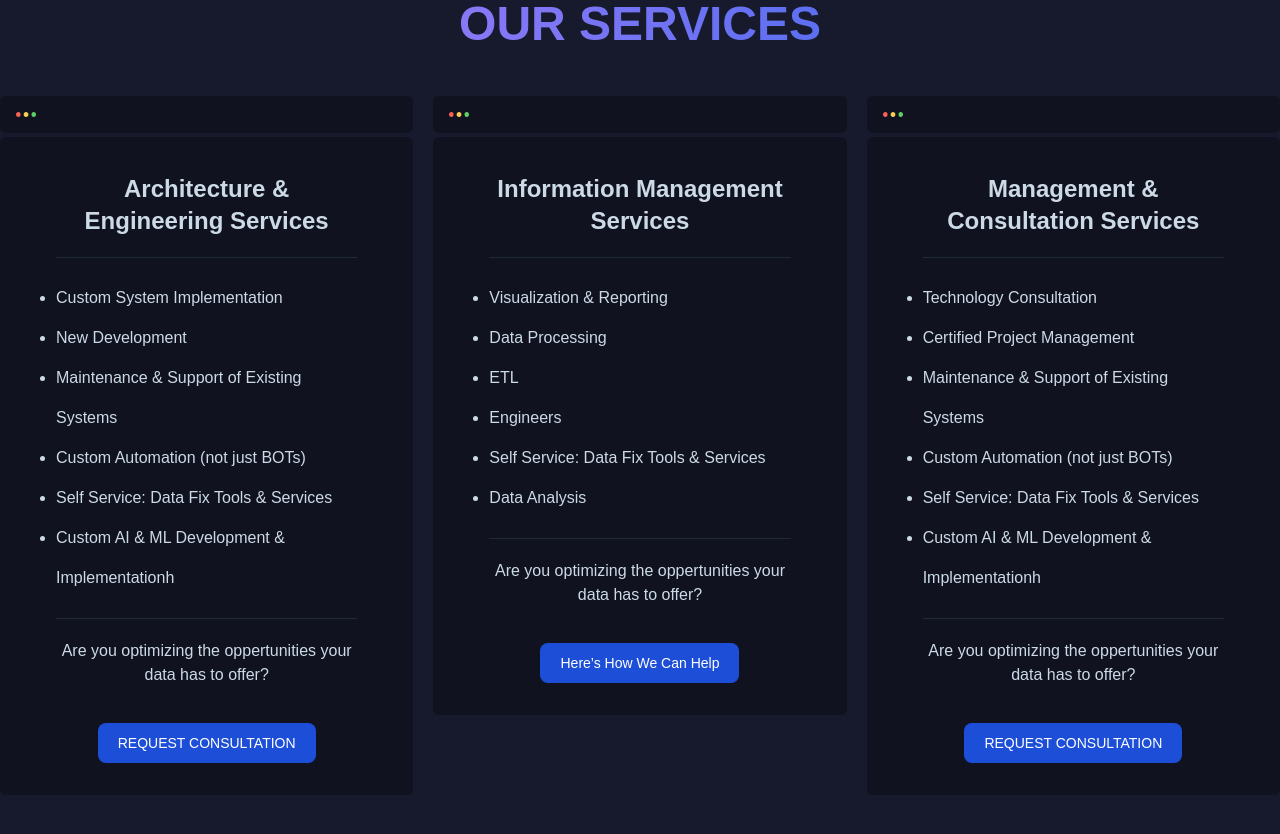
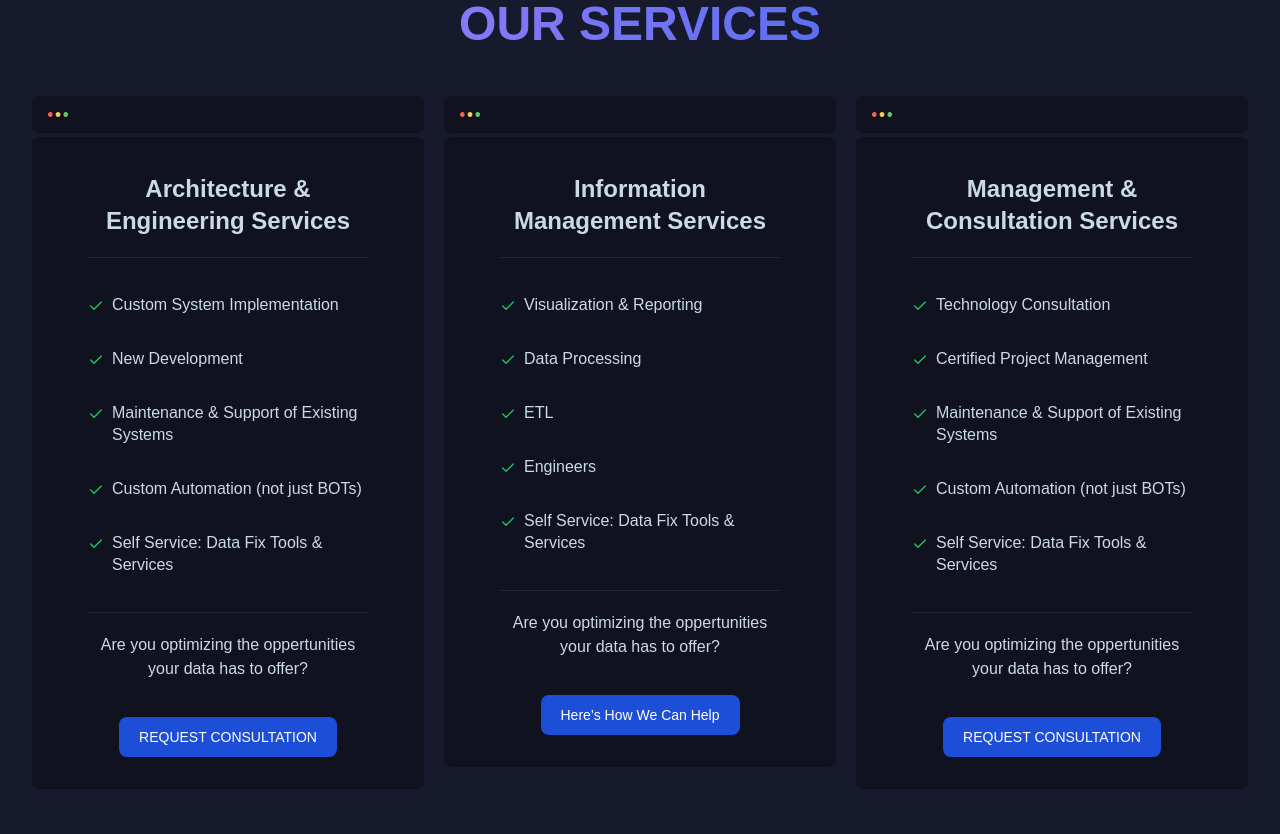
Before and after one commit to Crackerm101/quanticcorp-landingpage, a Next.js app: page /sections/services in a window 1280 px wide. Built offline with nearby package versions, Linux system fonts and the light colour scheme.

Commit message:
Update services.js

```diff
--- a/pages/sections/services.js
+++ b/pages/sections/services.js
@@ -1,7 +1,7 @@
 import React from "react";
 import Image from "next/image";
 import { v4 as uuidv4 } from "uuid";
-
+import { FiCheck } from "react-icons/fi";
 const ServiceCard = [
     {
         id: uuidv4(),
@@ -44,10 +44,13 @@ const ServiceCard = [
 export default function services() {
     return (
         <section>
-            <h1 className="mb-2 bg-gradient-to-r from-purple-400 to-blue-600 bg-clip-text text-center text-4xl font-black text-transparent md:text-4xl lg:text-5xl">
+            <h1
+                className="mb-2 bg-gradient-to-r from-purple-400 to-blue-600 bg-clip-text md:text-center text-3xl font-black
+            text-transparent md:text-4xl lg:text-5xl"
+            >
                 OUR SERVICES
             </h1>
-            <div className="grid grid-cols-1 gap-5 py-10 lg:grid-cols-3">
+            <div className="grid grid-cols-1 gap-5 px-5 sm:px-8 py-10 lg:grid-cols-3">
                 {ServiceCard.map((CardProvider) => (
                     <div className="flex flex-col gap-1" key={CardProvider.id}>
                         <div className="rounded-md bg-card-color p-4">
@@ -64,12 +67,46 @@ export default function services() {
                                 {CardProvider.Stitle}
                             </h1>
                             <ul className="mx-10 list-disc border-b border-gray-800 py-5 leading-10 text-title-color">
-                                <li>{CardProvider.Slist1}</li>
-                                <li>{CardProvider.Slist2}</li>
-                                <li>{CardProvider.Slist3}</li>
-                                <li>{CardProvider.Slist4}</li>
-                                <li>{CardProvider.Slist5}</li>
-                                <li>{CardProvider.Slist6}</li>
+                                <li className="grid grid-flow-col gap-2 justify-start py-4">
+                                    <span className="mt-1 text-green-500">
+                                        <FiCheck />
+                                    </span>
+                                    <span className="flex leading-snug">
+                                        {CardProvider.Slist1}
+                                    </span>
+                                </li>
+                                <li className="grid grid-flow-col gap-2 justify-start py-4">
+                                    <span className="mt-1 text-green-500">
+                                        <FiCheck />
+                                    </span>
+                                    <span className="flex leading-snug">
+                                        {CardProvider.Slist2}
+                                    </span>
+                                </li>
+                                <li className="grid grid-flow-col gap-2 justify-start py-4">
+                                    <span className="mt-1 text-green-500">
+                                        <FiCheck />
+                                    </span>
+                                    <span className="flex leading-snug">
+                                        {CardProvider.Slist3}
+                                    </span>
+                                </li>
+                                <li className="grid grid-flow-col gap-2 justify-start py-4">
+                                    <span className="mt-1 text-green-500">
+                                        <FiCheck />
+                                    </span>
+                                    <span className="flex leading-snug">
+                                        {CardProvider.Slist4}
+                                    </span>
+                                </li>
+                                <li className="grid grid-flow-col gap-2 justify-start py-4">
+                                    <span className="mt-1 text-green-500">
+                                        <FiCheck />
+                                    </span>
+                                    <span className="flex leading-snug">
+                                        {CardProvider.Slist5}
+                                    </span>
+                                </li>
                             </ul>
                             <p className="mx-10 py-5 text-center text-title-color">
                                 {CardProvider.Sdesc}
```
